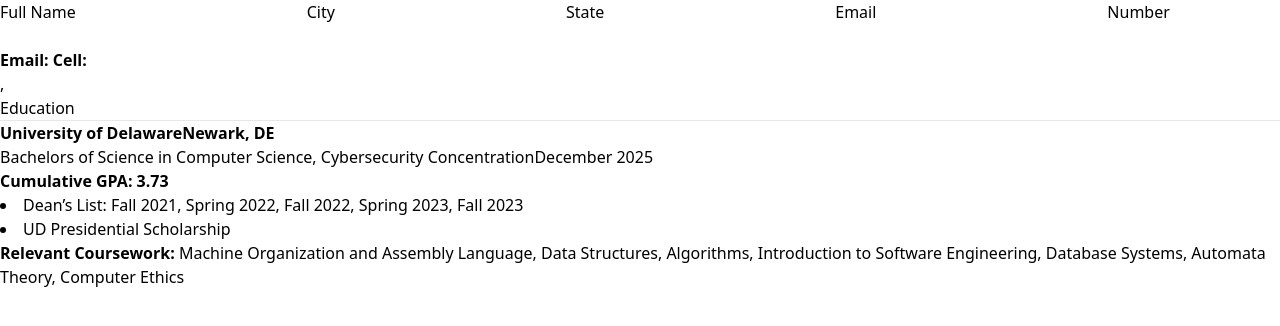
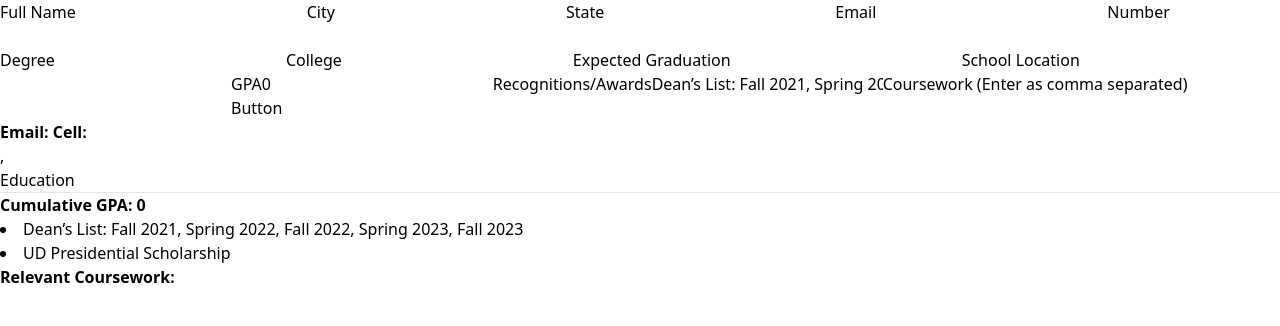
Before and after one commit to thekevinchau/ResumeGenerator, a React (Vite) app: page / in a window 1280 px wide. Shown: the top 326 px of the page. Built offline with nearby package versions, Linux system fonts and the light colour scheme.

Commit message:
Added education form setters

```diff
--- a/src/App.tsx
+++ b/src/App.tsx
@@ -2,14 +2,17 @@
 import { HeaderSection } from "./components/HeaderSection";
 import { HeaderForms } from "./components/HeaderForms";
 import { EducationSection } from "./components/EducationSection";
+import EducationForms from "./components/EducationForms";
 
 export default function App() {
   const [personalInfo, setPersonalInfo] = useState(
-    {name: "",
+    {
+    name: "",
     state: "",
     city: "",
     email: "",
-    number: ""});
+    number: ""
+  });
   /*
   @brief: A callback function that changes personalInfo state values based on input from HeaderForm.tsx
   @param: An event that fires upon key inputs
@@ -17,28 +20,51 @@
   @return: Returns nothing as it is a state setter.
   */
   function handlePersonalInfoChange(event: React.ChangeEvent<HTMLInputElement>) {
-    const { name, value } = event.target;
-    setPersonalInfo({ ...personalInfo, [name]: value });
+    const { name, value } = event.target; //destructures the name and value field inside the event.target (in our case, the input element);
+    setPersonalInfo({ ...personalInfo, [name]: value }); //takes the name field which corresponds to the object key, and sets it to the value that is inside the textbox.
   }
 
   const [educationInfo, setEducationInfo] = useState({
-    degree: "Bachelors of Science in Computer Science, Cybersecurity Concentration",
-    college: "University of Delaware",
-    graduationDate: "December 2025",
-    location: "Newark, DE",
-    gpa: 3.73,
+    degree: "",
+    college: "",
+    expectedGrad: "",
+    location: "",
+    gpa: 0.0,
     recognitions: ['Dean’s List: Fall 2021, Spring 2022, Fall 2022, Spring 2023, Fall 2023', 'UD Presidential Scholarship'],
-    courseWork: 'Machine Organization and Assembly Language, Data Structures, Algorithms, Introduction to Software Engineering, Database Systems, Automata Theory, Computer Ethics'
+    courseWork: ''
   })
+  const [educationArray, setEducationArray] = useState<object[]>([]);
+
+  const addEducation = () => {
+    //empty out the educationInfo upon submission
+    const resetSubmission = {degree: "", college: "", expectedGrad: "", location: "", gpa: 0.0, recognitions: ['Dean’s List: Fall 2021, Spring 2022, Fall 2022, Spring 2023, Fall 2023', 'UD Presidential Scholarship'], courseWork: ''}
+    setEducationArray([...educationArray, educationInfo])
+    console.log(educationArray);
+    setEducationInfo(resetSubmission);
+  }
+  /*
+  @brief: A callback function that changes educationInfo fields based on input from EducationForm.tsx
+  @param: Event that fires upon key inputs to input box
+  @functionality: Consumes an event and destructures the name and value attributes from target event (in our case, the input element). Name is the key, value gets changed inside the object.
+  @return: Returns nothing. Is a state setter.
+  */
+  const handleEducationInfo = (event: React.ChangeEvent<HTMLInputElement>) => {
+    const { name, value } = event.target;
+    setEducationInfo({...educationInfo, [name]: value})
+  }
 
 
   return <div className="w-screen h-screen flex justify-around items-start bg-slate-500 font-serif">
-    <HeaderForms handleFormInput={handlePersonalInfoChange} headerInfo={personalInfo}></HeaderForms>
+
+    <div className="w-1/2 h-full flex flex-col border">
+      <HeaderForms handleFormInput={handlePersonalInfoChange} headerInfo={personalInfo}></HeaderForms>
+      <EducationForms handleSubmission={addEducation} handleInput={handleEducationInfo} educationInfo={educationInfo}></EducationForms>
+    </div>
     <div className="flex flex-col w-1/2 h-full  border bg-white">
 
       <div className="ml-10 mr-10">
         <HeaderSection name={personalInfo.name} state={personalInfo.state} city={personalInfo.city} email={personalInfo.email} number={personalInfo.number}></HeaderSection>
-        <EducationSection coursework={educationInfo.courseWork} recognitions= {educationInfo.recognitions} gpa={educationInfo.gpa} degree={educationInfo.degree} college={educationInfo.college} location={educationInfo.location} expectedGrad={educationInfo.graduationDate}></EducationSection>
+        <EducationSection educationInfo={educationInfo}></EducationSection>
       </div>
     </div>
   </div>
--- /dev/null
+++ b/src/components/EducationForms.tsx
@@ -0,0 +1,52 @@
+import React from "react";
+
+interface EducationFormProps{
+    handleInput: (event: React.ChangeEvent<HTMLInputElement>) => void;
+    handleSubmission: () => void;
+    educationInfo: {
+        degree: string,
+        college: string,
+        expectedGrad: string,
+        location: string,
+        gpa: number,
+        recognitions: string[],
+        courseWork: string,
+    }
+}
+
+
+export default function EducationForms({handleInput, educationInfo, handleSubmission}: EducationFormProps){
+
+    //Ues the handleSubmission callback but prevents the default so page doesn't reload
+    function handleButtonClick(event: React.ChangeEvent<SubmitEventInit>){
+        event.preventDefault();
+        handleSubmission();
+
+    }
+
+    return <form className="flex flex-col" onSubmit={handleButtonClick}>
+        <label>Degree</label>
+        <input name="degree" value={educationInfo.degree} onChange={handleInput}></input>
+
+        <label>College</label>
+        <input name="college" value={educationInfo.college} onChange={handleInput}></input>
+
+        <label>Expected Graduation</label>
+        <input name="expectedGrad" value={educationInfo.expectedGrad} onChange={handleInput}></input>
+
+        <label>School Location</label>
+        <input name="location" value={educationInfo.location} onChange={handleInput}></input>
+
+        <label>GPA</label>
+        <input name="gpa" value={educationInfo.gpa} onChange={handleInput}></input>
+
+        <label>Recognitions/Awards</label>
+        <input name="recognitions" value={educationInfo.recognitions} onChange={handleInput}></input>
+
+        <label>Coursework (Enter as comma separated)</label>
+        <input name="courseWork" value={educationInfo.courseWork} onChange={handleInput}></input>
+        <button type="submit">Button</button>
+
+
+    </form>
+}
--- a/src/components/EducationSection.tsx
+++ b/src/components/EducationSection.tsx
@@ -1,32 +1,36 @@
 interface EducationProps{
+    educationInfo: {
         degree: string,
         college: string,
         expectedGrad: string,
         location: string
         gpa: number,
         recognitions: string[],
-    coursework: string,
+        courseWork: string,
+        id: 1,
     }
 
-export function EducationSection({degree, college, expectedGrad, location, gpa, recognitions, coursework }: EducationProps){
+}
+
+export function EducationSection({educationInfo}: EducationProps){
     return <div className="font-serif text-[0.75rem]">
         <p className="text-center font-bold">Education</p>
         <hr className="h-px my-3 bg-gray-200 border-0 dark:bg-gray-700"></hr>
 
         <div className="flex justify-between">
-            <b>{college}</b>
-            <b>{location}</b>
+            <b>{educationInfo.college}</b>
+            <b>{educationInfo.location}</b>
         </div>
         <div className="flex justify-between">
-            <span className="italic">{degree}</span>
-            <span>{expectedGrad}</span>
+            <span className="italic">{educationInfo.degree}</span>
+            <span>{educationInfo.expectedGrad}</span>
         </div>
-        <b className="text-[0.75rem]">Cumulative GPA: {gpa}</b>
+        <b className="text-[0.75rem]">Cumulative GPA: {educationInfo.gpa}</b>
 
         <div className="ml-8 text-[0.75rem]">
-            {recognitions.map((award: string) => <li>{award}</li>)}
+            {educationInfo.recognitions.map((award: string) => <li key={educationInfo.id}>{award}</li>)}
         </div>
-        <b>Relevant Coursework: </b>{coursework}
+        <b>Relevant Coursework: </b>{educationInfo.courseWork}
 
 
 
--- a/src/components/HeaderForms.tsx
+++ b/src/components/HeaderForms.tsx
@@ -11,8 +11,8 @@
 
 
 export function HeaderForms({handleFormInput, headerInfo}: HeaderFormsProps){
-    return <div>
-        <form>
+    return <div className="flex flex-col">
+        <form className="flex flex-col">
             <label>Full Name</label>
             <input type="text"name="name" onChange={handleFormInput} value={headerInfo.name}></input>
 
```
Also changed, not shown: codeStorage.txt. Lines whose indentation alone changed are shown as unchanged.
